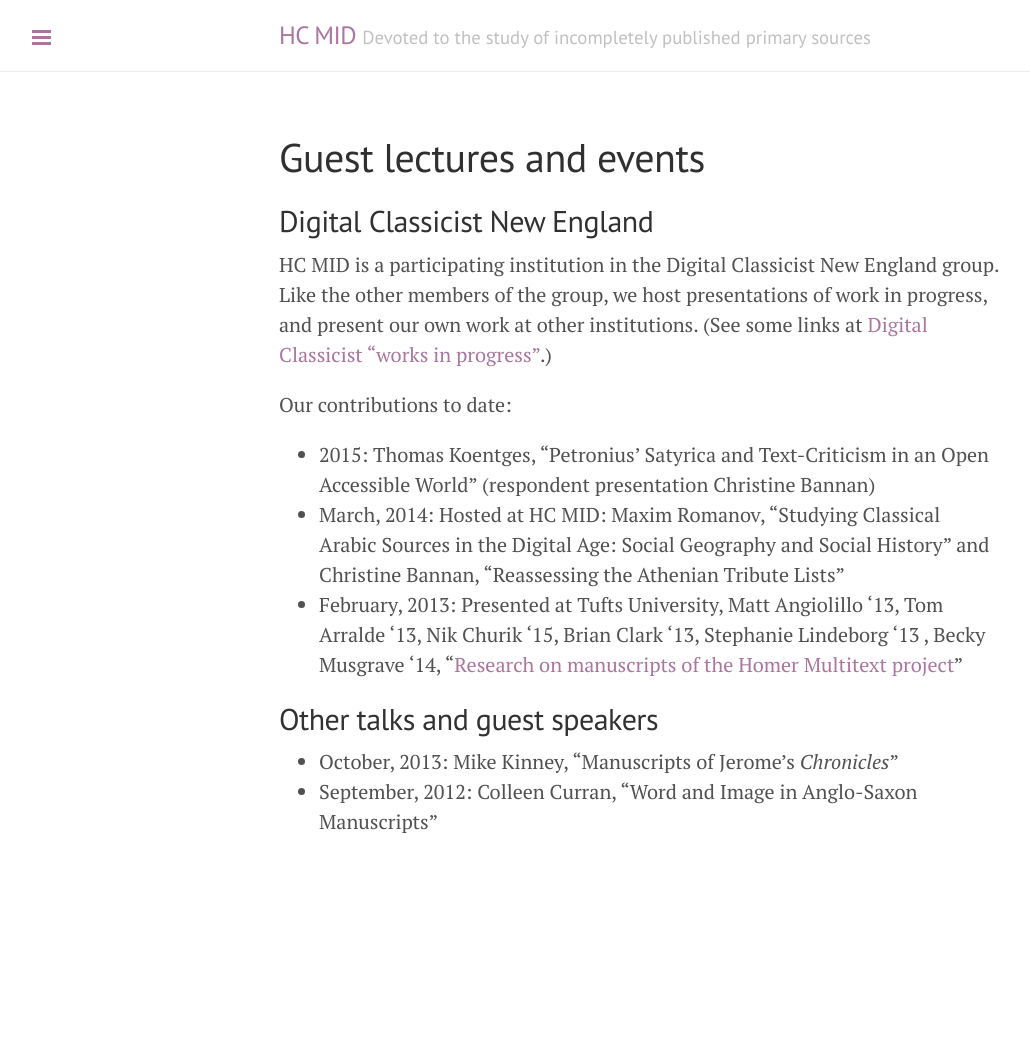
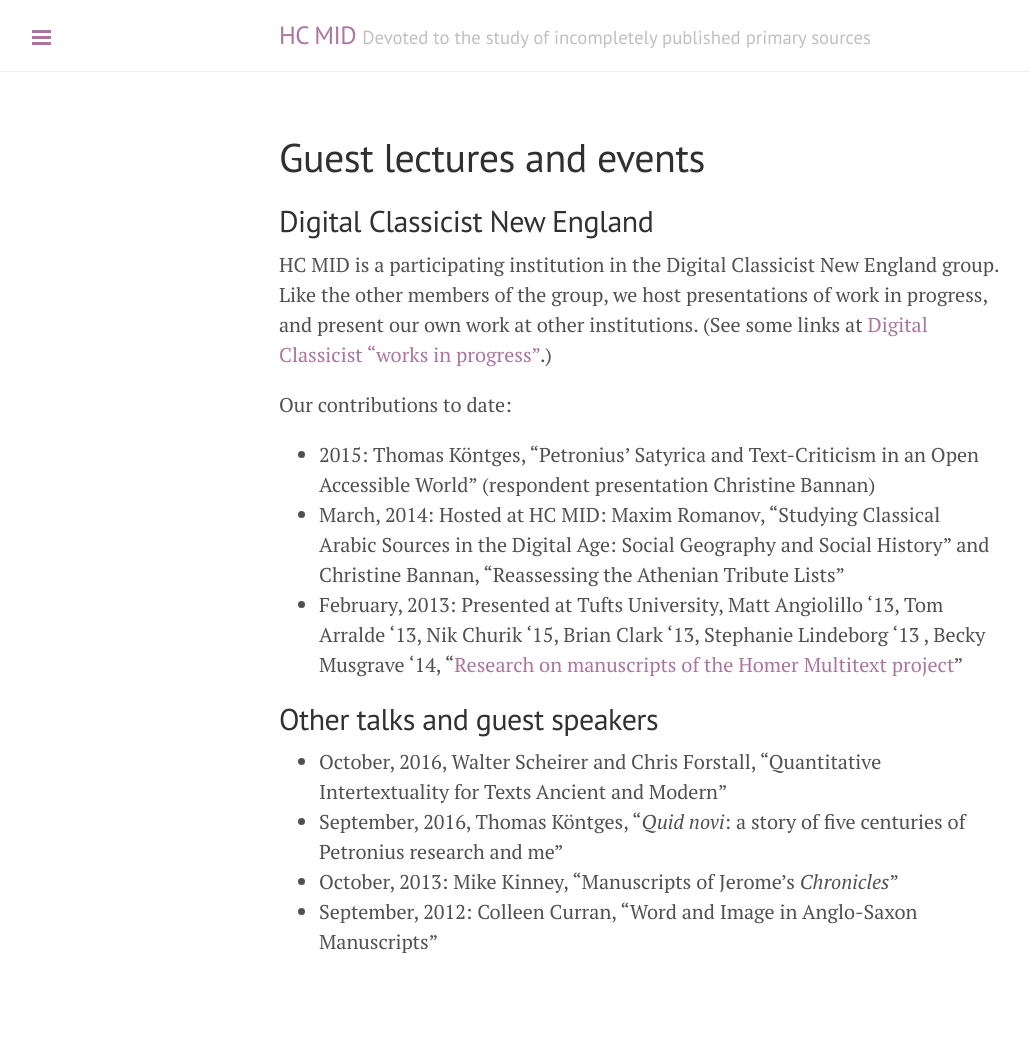
Before and after one commit to HCMID/HCMID.github.io, a Jekyll site: the page built from hosted.md, in a window 1280 px wide. Shown: the whole page, without its empty margins (1-1031 px from the left). Built offline with Jekyll 4.4.1, drawn with Linux system fonts in a browser that asks for light colours; before the commit the page ends 917 px from its top, so only the background shows below that.

Commit message:
Update list of hosted talks.

```diff
--- a/hosted.md
+++ b/hosted.md
@@ -11,12 +11,14 @@
 
 Our contributions to date:
 
-- 2015: Thomas Koentges,	"Petronius’ Satyrica and Text-Criticism in an Open Accessible World" (respondent presentation Christine Bannan)
+- 2015: Thomas Köntges,	"Petronius’ Satyrica and Text-Criticism in an Open Accessible World" (respondent presentation Christine Bannan)
 - March, 2014:  Hosted at HC MID:  Maxim Romanov, "Studying Classical Arabic Sources in the Digital Age: Social Geography and Social History" and Christine Bannan, "Reassessing the Athenian Tribute Lists"
 - February, 2013: Presented at Tufts University, Matt Angiolillo '13, Tom Arralde '13, Nik Churik '15, Brian Clark '13,  Stephanie Lindeborg '13 ,  Becky Musgrave  '14, "[Research on manuscripts of the Homer Multitext project](../pdfs/DC-feb-2013.pdf)"
 
 
 ## Other talks and guest speakers ##
 
+- October, 2016, Walter Scheirer and Chris Forstall, "Quantitative Intertextuality for Texts Ancient and Modern"
+- September, 2016, Thomas Köntges, "*Quid novi*: a story of five centuries of Petronius research and me"
 - October, 2013:  Mike Kinney, "Manuscripts of Jerome's *Chronicles*"
 - September, 2012: Colleen Curran,  "Word and Image in Anglo-Saxon Manuscripts"
```
